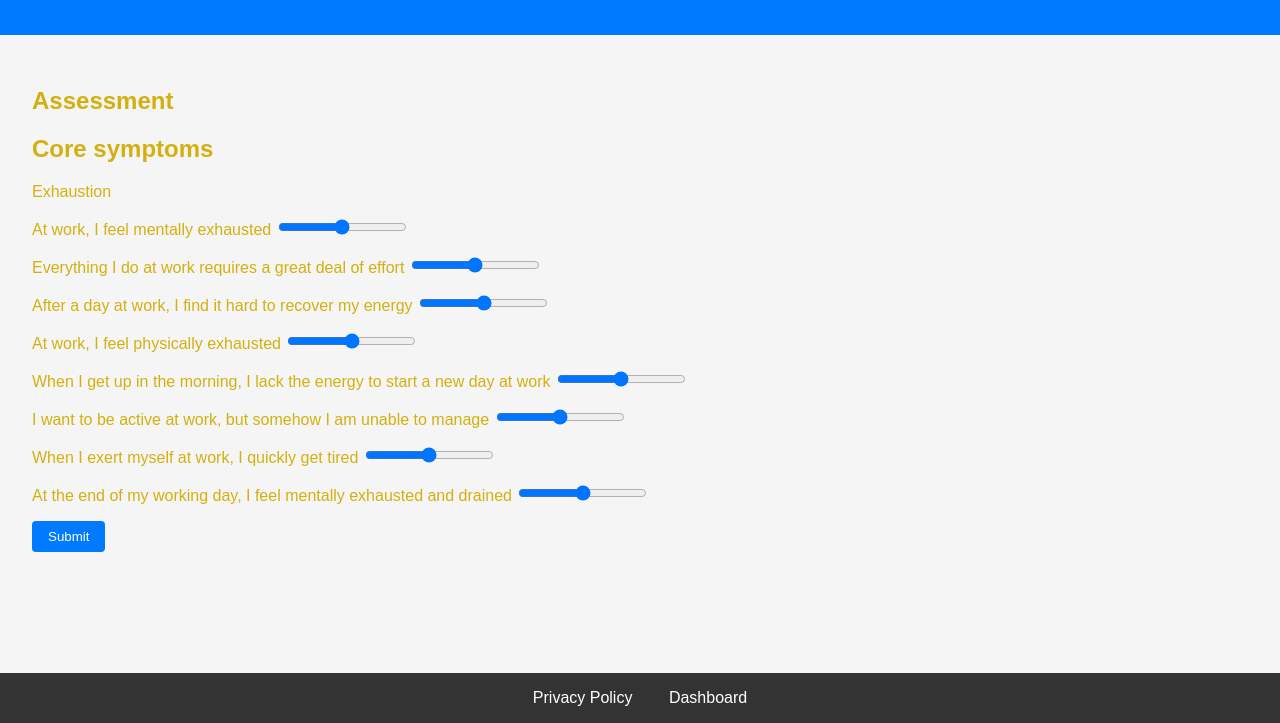
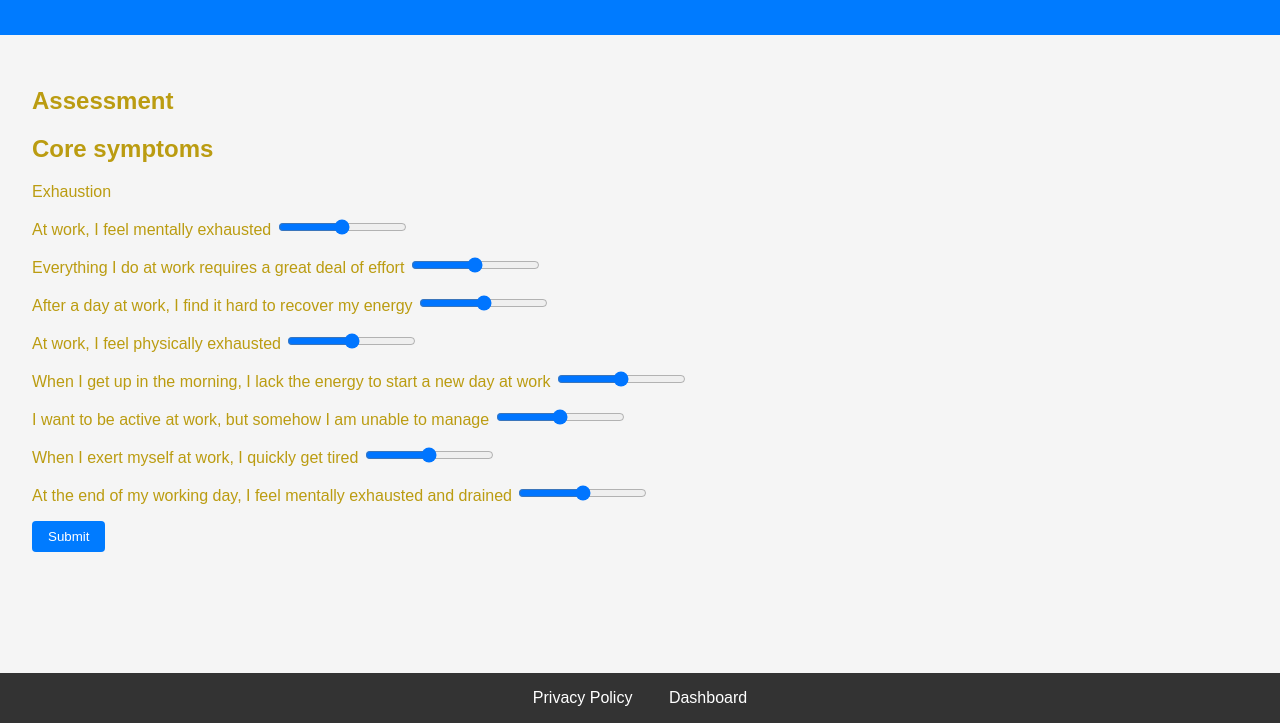
Before and after one commit to talemwaraymond/burnout-assessement-application, a plain HTML site: page index.html in a window 1280 px wide. Shown: the part 77-800 px from the top of the page. Drawn offline with Linux system fonts and the light colour scheme.

Commit message:
add style.css

```diff
--- a/styles.css
+++ b/styles.css
@@ -2,7 +2,7 @@
 body {
     font-family: Arial, sans-serif;
     background-color: #f5f5f5;
-    color: #d4b00f;
+    color: #bb9c11;
     margin: 0;
     padding: 0;
     display: flex;
```
